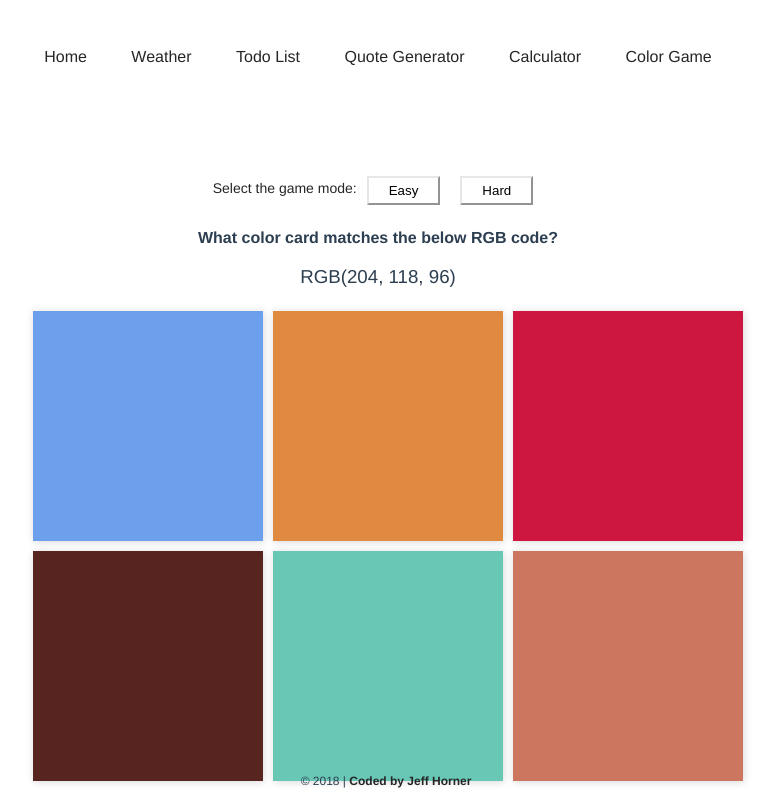
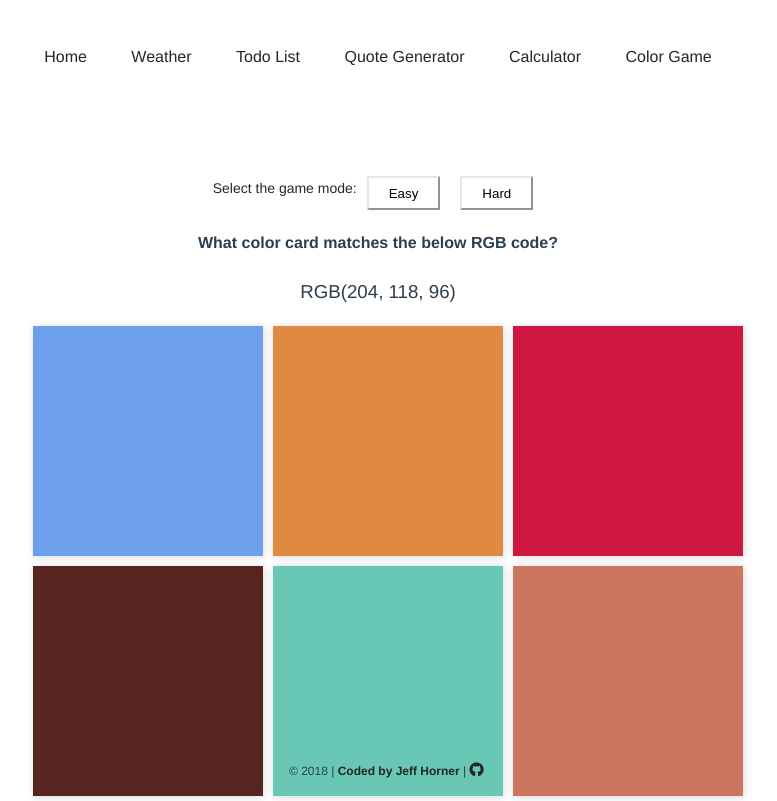
Before and after one commit to jeffnhorner/mini-Vue.js-Projects, a Vue app: page /color-game in a window 1280 px wide. Shown: the whole page, without its empty margins (262-1039 px from the left). Built offline with nearby package versions, Linux system fonts and the light colour scheme; what vue-resource would draw is missing.

Commit message:
created footer component to separate it from the main.js file and also included github to footer.

```diff
--- a/index.html
+++ b/index.html
@@ -4,6 +4,7 @@
     <meta charset="utf-8">
     <meta name="viewport" content="width=device-width,initial-scale=1.0">
     <title>Jeff's Vue Projects</title>
+    <link rel="stylesheet" href="https://use.fontawesome.com/releases/v5.6.3/css/all.css" integrity="sha384-UHRtZLI+pbxtHCWp1t77Bi1L4ZtiqrqD80Kn4Z8NTSRyMA2Fd33n5dQ8lWUE00s/" crossorigin="anonymous">
   </head>
   <body>
     <div id="app"></div>
--- /dev/null
+++ b/src/components/Footer.vue
@@ -0,0 +1,20 @@
+<template>
+    <footer>
+        <p>&copy; 2018 | <a href="https://www.jeffnhorner.com" target="_blank">Coded by Jeff Horner</a> | <a href="https://github.com/jhorner32/mini-Vue.js-Projects"><i class="fab fa-github"></i></a></p>
+    </footer>
+</template>
+
+<script>
+export default {
+    name: 'Footer'
+}
+</script>
+
+<style>
+    p {
+        padding-bottom: 10px;
+    }
+    .fa-github {
+        font-size: 14px;
+    }
+</style>
--- a/src/main.js
+++ b/src/main.js
@@ -9,6 +9,7 @@ import ToDo from './components/ToDo'
 import Quotes from './components/Quotes'
 import Calculator from './components/Calculator'
 import ColorGame from './components/ColorGame/ColorGame'
+import Footer from './components/Footer';
 
 import './styles.css'
 
@@ -33,6 +34,9 @@ Vue.config.productionTip = false
 /* eslint-disable no-new */
 new Vue({
   router,
+  components: {
+    'Footer': Footer
+  },
   template: `
     <div id="nav">
       <ul>
@@ -44,9 +48,7 @@ new Vue({
         <li @click="navItem"><router-link to="/color-game">Color Game</router-link></li>
       </ul>
       <router-view></router-view>
-      <footer>
-        <p>&copy; 2018 | <a href="https://www.jeffnhorner.com" target="_blank">Coded by Jeff Horner</a></p>
-      </footer>
+      <Footer></Footer>
     </div>
   `,
   methods: {
```
